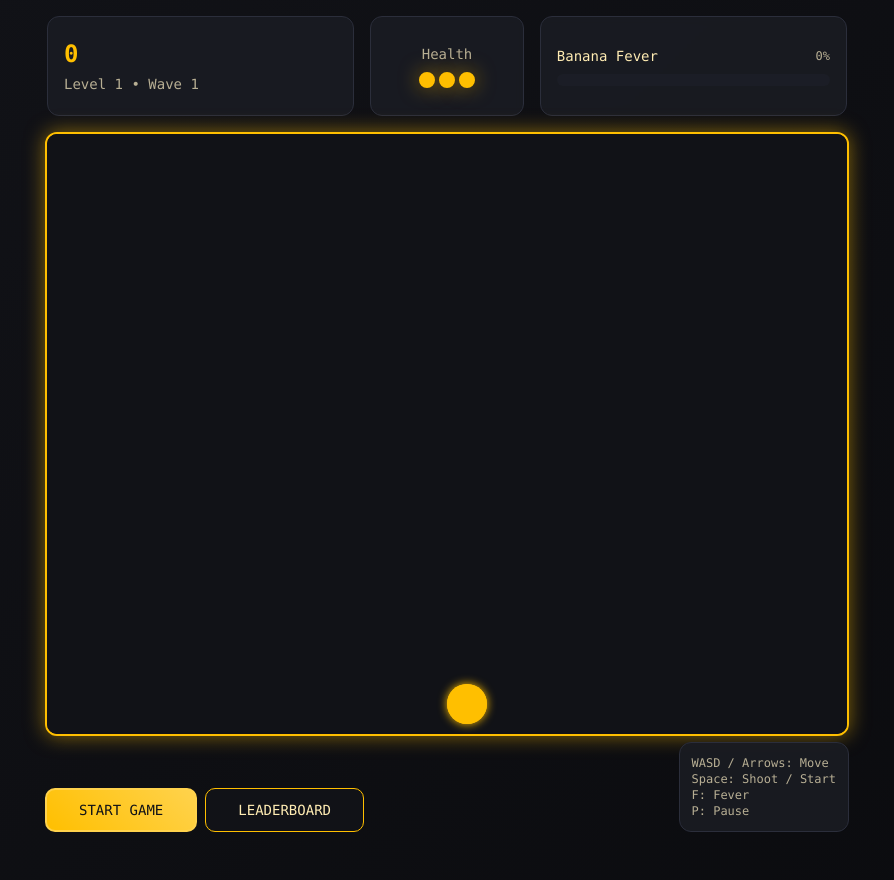
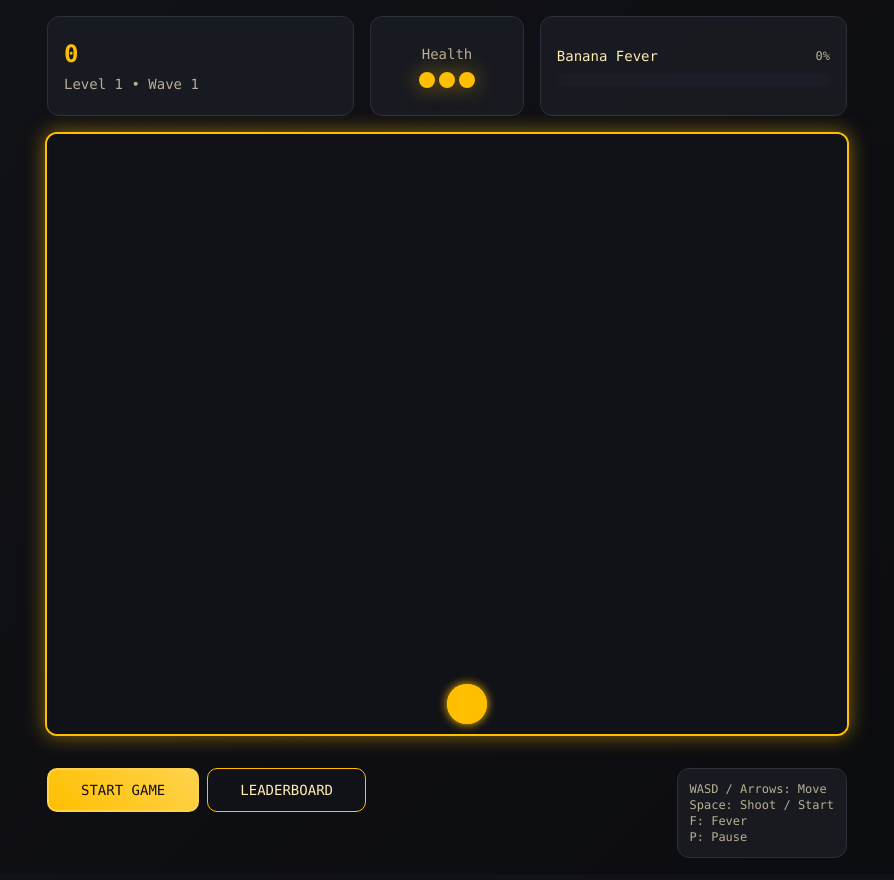
Before and after one commit to yeah-labs/banana-fever-dream-game, a React (Vite) app: page / in a window 1280 px wide. Shown: the whole page, without its empty margins (193-1087 px from the left). Built offline with nearby package versions, Linux system fonts and the light colour scheme; the HTML template or start-up script is replaced by a standard one.

Commit message:
Refactor bottom layout

```diff
--- a/src/components/game/BananaFeverDream.tsx
+++ b/src/components/game/BananaFeverDream.tsx
@@ -237,7 +237,7 @@ export const BananaFeverDream: React.FC = () => {
             </div>
 
             {/* Game Canvas */}
-            <div className="relative mb-32">
+            <div className="relative">
               <GameCanvas gameState={gameState} config={config} />
 
               {gameState.status === 'paused' && (
@@ -249,19 +249,20 @@ export const BananaFeverDream: React.FC = () => {
                   </div>
                 </div>
               )}
+            </div>
 
-              {/* Game Controls - bottom left */}
-              <div className="absolute -bottom-24 left-0 flex gap-2 items-start">
-                {gameState.status === 'ready' && (
-                  <>
+            {/* Unified Bottom Area */}
+            <div className="w-[800px] mt-8 flex justify-between items-start">
+              {/* Game Controls - left side */}
+              <div className="flex gap-2">
                 <Button
-                      onClick={handleStartGame}
+                  onClick={gameState.status === 'ready' ? handleStartGame : handleResetToReady}
                   size="lg"
                   className="bg-gradient-banana hover:shadow-fever
                            transition-all duration-300 transform hover:scale-105
                            border-2 border-primary-glow"
                 >
-                      START GAME
+                  {gameState.status === 'ready' ? 'START GAME' : 'END GAME'}
                 </Button>
                 <Button
                   onClick={() => toast.info('Leaderboard coming soon!')}
@@ -271,12 +272,10 @@ export const BananaFeverDream: React.FC = () => {
                 >
                   LEADERBOARD
                 </Button>
-                  </>
-                )}
               </div>
 
-              {/* Controls hint and power-ups - bottom right */}
-              <div className="absolute -bottom-24 right-0 flex flex-col items-start gap-2">
+              {/* Controls hint and power-ups - right side */}
+              <div className="flex flex-col items-start gap-2">
                 <div className="bg-card/90 backdrop-blur-sm rounded-lg p-3 border border-border text-xs text-muted-foreground">
                   <div>WASD / Arrows: Move</div>
                   <div>Space: Shoot{gameState.status === 'ready' ? ' / Start' : ''}</div>
```
Lines whose indentation alone changed are shown as unchanged.
